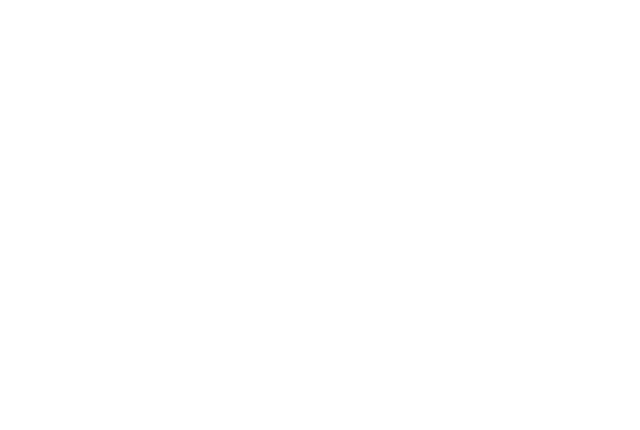
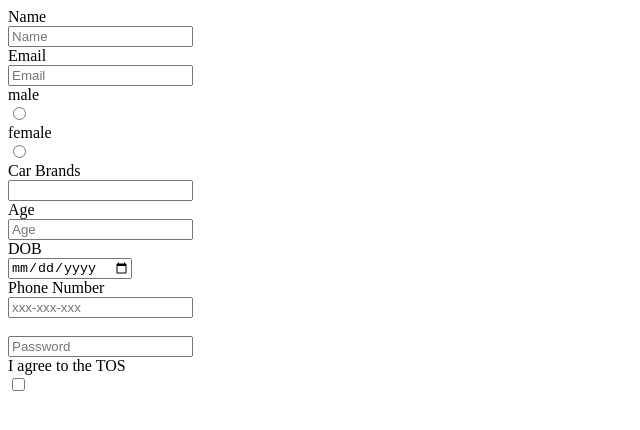
Before and after one commit to acciojob/signup-form-car-gauravmishra1998, a website: page main.html in a window 1280 px wide. Shown: the whole page, without its empty margins (0-640 px from the left). Drawn offline with Linux system fonts and the light colour scheme.

Commit message:
created a submission

```diff
--- a/main.html
+++ b/main.html
@@ -8,6 +8,28 @@
 
 <body>
 	<!-- the entire body must be written by student -->
+	<form method= "post">
+		<label for="name">Name</label>
+		<br><input type ="text" id="name" required placeholder="Name"></br>
+		<label for="email">Email</label>
+	<br><input type ="email" id="email" required placeholder="Email">
+	<br><label for="gender_m">male</label>
+		<br><input type ="radio" id="gender_m" required ></br>
+	<label for="gender_f">female</label>
+		<br><input type ="radio" id="gender_f" required ></br>
+		<label for="cars">Car Brands</label>
+		<br><input type ="select" id="cars" required ></br>
+		<label for="age">Age</label>
+		<br><input type ="number" id="age" required placeholder="Age"></br>
+	<label for="dob">DOB</label>
+		<br><input type ="date" id="dob" required ></br>
+		<label for="tel">Phone Number</label>
+		<br><input type ="tel" id="tel" placeholder="xxx-xxx-xxx" ></br>
+	<label for="password"></label>
+		<br><input type ="password" id="password" required placeholder="Password"></br>
+	<label for="tos">I agree to the TOS</label>
+		<br><input type ="checkbox" id="tos" required></br>
+	</form>
     <script type="text/javascript" src="./script.js">
 </script>
 
```
